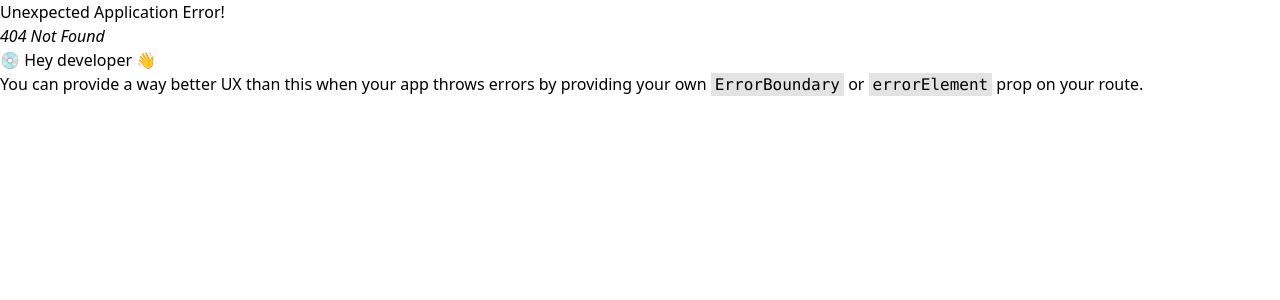
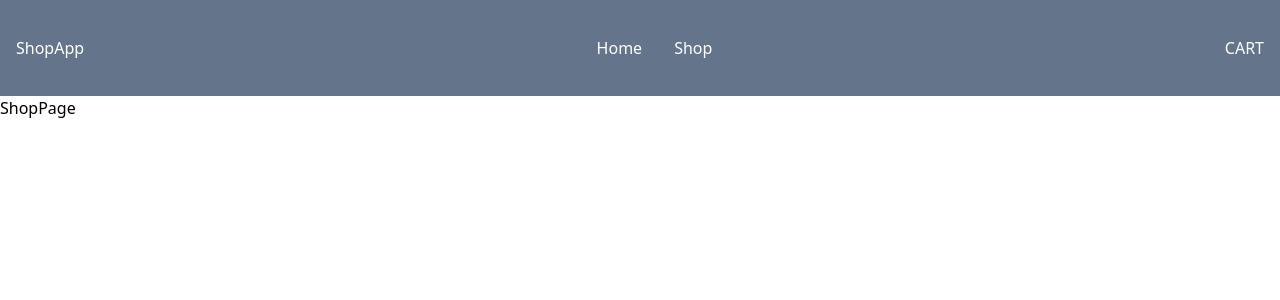
Before and after one commit to futurebound/shopping-cart, a React (Vite) app: page /shop in a window 1280 px wide. Before the commit this address had no page. Shown: the top 300 px of the page. Built offline with nearby package versions, Linux system fonts and the light colour scheme.

Commit message:
feat: add ShopPage route

```diff
--- /dev/null
+++ b/src/components/ShopPage.jsx
@@ -0,0 +1,10 @@
+import NavBar from './NavBar'
+
+export default function ShopPage() {
+  return (
+    <div>
+      <NavBar />
+      <h1>ShopPage</h1>
+    </div>
+  )
+}
```
Also changed, not shown: src/routes.jsx (+9 -8 lines).
